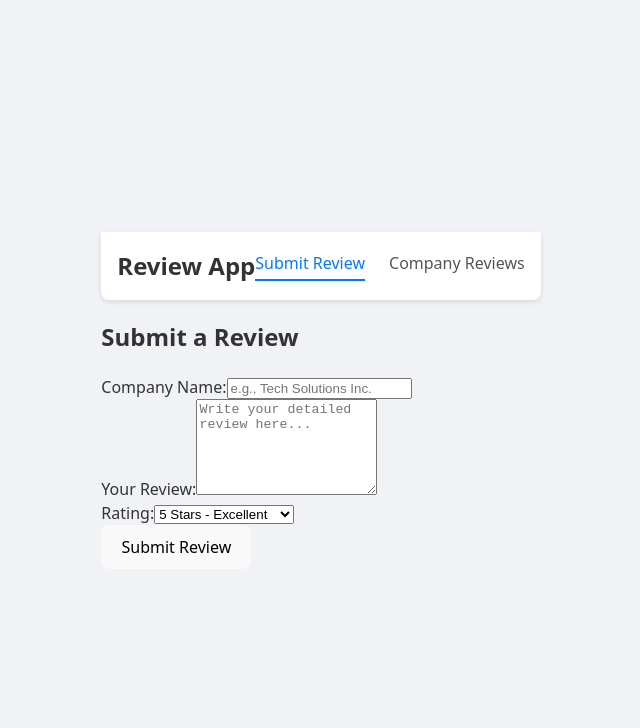
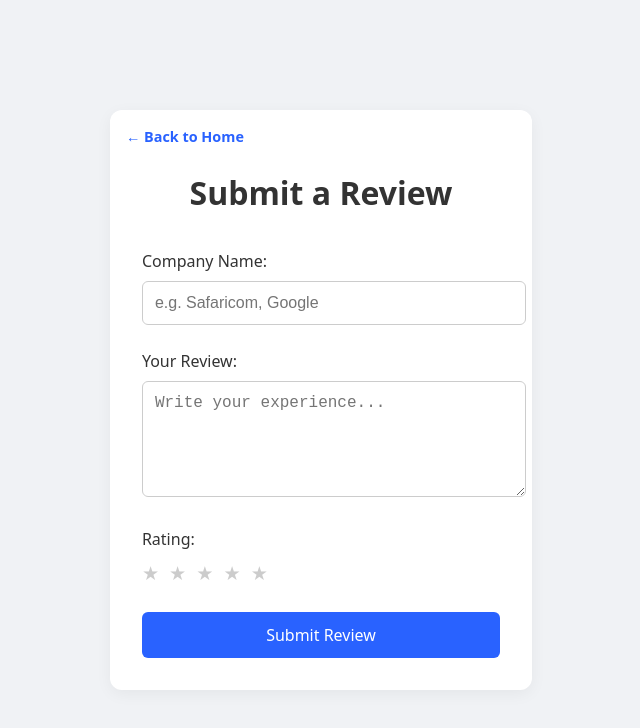
Before and after one commit to ChristineMuchiri/CorpRate, a React (Vite) app in the folder company-review-front/: page /submit-review in a window 1280 px wide. Shown: the top 728 px of the page, without its empty margins (319-959 px from the left). Built offline with nearby package versions, Linux system fonts and the light colour scheme.

Commit message:
submit review

```diff
--- a/company-review-front/src/App.jsx
+++ b/company-review-front/src/App.jsx
@@ -2,7 +2,6 @@ import React from 'react'
 import { BrowserRouter as Router, Routes, Route } from 'react-router-dom';
 import './App.css'
 import Home from './pages/Home'
-import Navbar from './components/Navbar';
 import SubmitReview from './pages/SubmitReview';
 import CompanyReviews from './pages/CompanyReviews';
 
@@ -12,7 +11,6 @@ function App() {
   return (
     <Router>
       <div className='app-container'>
-        <Navbar />
         <main className='main-content'>
           <Routes>
             <Route path="/" element={<Home />} />
--- a/company-review-front/src/pages/SubmitReview.css
+++ b/company-review-front/src/pages/SubmitReview.css
@@ -1,66 +1,113 @@
-.submit-container {
+/* src/pages/SubmitReview.css */
+
+.review-container {
   max-width: 600px;
-  margin: 2rem auto;
-  padding: 2rem;
+  margin: 4rem auto;
   background-color: white;
-  box-shadow: 0 4px 12px rgba(0, 0, 0, 0.1);
-  border-radius: 10px;
+  padding: 2.5rem;
+  border-radius: 12px;
+  box-shadow: 0 10px 25px rgba(0, 0, 0, 0.07);
+  font-family: system-ui, sans-serif;
+  position: relative;
+  opacity: 0;
+  animation: fadeIn 0.6s ease-out forwards;
 }
 
-.submit-title {
-  font-size: 2rem;
-  font-weight: bold;
-  text-align: center;
-  color: #333;
-  margin-bottom: 1.5rem;
-}
-
-.submit-form {
-  display: flex;
-  flex-direction: column;
-  gap: 1.5rem;
-}
-
-.form-group {
-  display: flex;
-  flex-direction: column;
-}
-
-.form-group label {
-  margin-bottom: 0.5rem;
-  color: #333;
+.back-button {
+  position: absolute;
+  top: 1rem;
+  left: 1rem;
+  font-size: 0.9rem;
+  color: #2962ff;
+  text-decoration: none;
   font-weight: 600;
 }
 
-.form-group input,
-.form-group textarea,
-.form-group select {
-  padding: 0.75rem 1rem;
-  font-size: 1rem;
-  border-radius: 6px;
-  border: 1px solid #ccc;
-  outline: none;
+.back-button:hover {
+  text-decoration: underline;
 }
 
-.form-group input:focus,
-.form-group textarea:focus,
-.form-group select:focus {
-  border-color: #007bff;
-  box-shadow: 0 0 0 2px rgba(0, 123, 255, 0.2);
+.review-title {
+  text-align: center;
+  font-size: 2rem;
+  margin-bottom: 2rem;
+  color: #222;
 }
 
-.submit-button {
-  background-color: #007bff;
+.review-form {
+  animation: slideIn 0.7s ease-out forwards;
+  transform: translateY(30px);
+  opacity: 0;
+}
+
+.review-form label {
+  display: block;
+  margin-bottom: 1.5rem;
+  color: #333;
+  font-weight: 500;
+}
+
+.review-form input[type="text"],
+.review-form textarea {
+  width: 100%;
+  padding: 12px;
+  font-size: 1rem;
+  border: 1px solid #ccc;
+  border-radius: 6px;
+  margin-top: 0.5rem;
+  resize: vertical;
+}
+
+.review-form button {
+  background-color: #2962ff;
   color: white;
-  padding: 0.9rem 1.5rem;
+  padding: 12px 20px;
   border: none;
   border-radius: 6px;
   font-size: 1rem;
-  font-weight: bold;
   cursor: pointer;
   transition: background-color 0.3s ease;
+  display: block;
+  width: 100%;
+  margin-top: 1rem;
 }
 
-.submit-button:hover {
-  background-color: #0056b3;
+.review-form button:hover {
+  background-color: #0039cb;
 }
+
+.star-rating {
+  display: flex;
+  gap: 10px;
+  margin-top: 0.5rem;
+  font-size: 1.8rem;
+  cursor: pointer;
+}
+
+.star {
+  color: #ccc;
+  transition: color 0.2s ease;
+}
+
+.star.filled {
+  color: #facc15;
+}
+
+.star:hover,
+.star:hover ~ .star {
+  color: #facc15;
+}
+
+/* Animations */
+@keyframes fadeIn {
+  to {
+    opacity: 1;
+  }
+}
+
+@keyframes slideIn {
+  to {
+    transform: translateY(0);
+    opacity: 1;
+  }
+}
--- a/company-review-front/src/pages/SubmitReview.jsx
+++ b/company-review-front/src/pages/SubmitReview.jsx
@@ -1,102 +1,75 @@
+// src/pages/SubmitReview.jsx
 import React, { useState } from 'react';
-import axios from 'axios';
+import './SubmitReview.css';
+import { Link } from 'react-router-dom';
 
 function SubmitReview() {
   const [company, setCompany] = useState('');
   const [review, setReview] = useState('');
-    const [rating, setRating] = useState('5');
-    const [isSubmitting, setIsSubmitting] = useState(false);
-    const [error, setError] = useState(null);
-    const [success, setSuccess] = useState(false);
+  const [rating, setRating] = useState(0);
 
-    const handleSubmit = async (e) => {
+  const handleSubmit = (e) => {
     e.preventDefault();
-        setIsSubmitting(true);
-        setError(null);
     const reviewData = {
       company,
       review,
-            rating: parseInt(rating, 10),
+      rating,
+      date: new Date().toISOString().slice(0, 10),
     };
-        console.log('Review Submitted:', reviewData);
-
-        try {
-            const localApiUrl = 'http://127.0.0.1:3000/review';
-
-            const response = await axios.post(localApiUrl, reviewData, {
-                headers: {
-                    'Content-Type': 'application/json'
-                }
-            });
-            console.log('API Response:', response.data)
-            setSuccess(true);
+    console.log('Review submitted:', reviewData);
+    alert('Review submitted! Check the console.');
     setCompany('');
     setReview('');
-            setRating('5');
-        } catch (err) {
-            console.error('Error submitting review:', err);
-            setError(err.response?.data?.message || 'Failed to submit review')
-        } finally {
-            setIsSubmitting(false);
-        }
+    setRating(0);
   };
 
   return (
-        <div className="submit-container">
-            <h2 className="submit-title">Submit a Review</h2>
-            {error && <div className="error-message">{error}</div>}
-            {success && <div className="success-message">Review submitted successfully!</div>}
+    <div className="review-container fade-in">
+      <Link to="/" className="back-button">← Back to Home</Link>
 
-            <form onSubmit={handleSubmit} className="submit-form">
-                <div className="form-group">
-                    <label htmlFor="company">Company Name:</label>
+      <h2 className="review-title">Submit a Review</h2>
+      <form onSubmit={handleSubmit} className="review-form slide-in">
+        <label>
+          Company Name:
           <input
             type="text"
-                        id="company"
             value={company}
             onChange={(e) => setCompany(e.target.value)}
-                        placeholder="e.g., Tech Solutions Inc."
             required
+            placeholder="e.g. Safaricom, Google"
           />
-                </div>
+        </label>
 
-                <div className="form-group">
-                    <label htmlFor="review">Your Review:</label>
+        <label>
+          Your Review:
           <textarea
-                        id="review"
             value={review}
             onChange={(e) => setReview(e.target.value)}
-                        rows="6"
-                        placeholder="Write your detailed review here..."
             required
-                    ></textarea>
+            rows="5"
+            placeholder="Write your experience..."
+          />
+        </label>
+
+        <label>
+          Rating:
+          <div className="star-rating">
+            {[1, 2, 3, 4, 5].map((star) => (
+              <span
+                key={star}
+                className={`star ${star <= rating ? 'filled' : ''}`}
+                onClick={() => setRating(star)}
+              >
+                ★
+              </span>
+            ))}
           </div>
+        </label>
 
-                <div className="form-group">
-                    <label htmlFor="rating">Rating:</label>
-                    <select
-                        id="rating"
-                        value={rating}
-                        onChange={(e) => setRating(e.target.value)}
-                        required
-                    >
-                        <option value="5">5 Stars - Excellent</option>
-                        <option value="4">4 Stars - Very Good</option>
-                        <option value="3">3 Stars - Good</option>
-                        <option value="2">2 Stars - Fair</option>
-                        <option value="1">1 Star - Poor</option>
-                    </select>
-                </div>
-
-                <button
-                    type="submit"
-                    className="submit-button"
-                    disabled={isSubmitting}
-                >
-                    {isSubmitting ? 'Submitting...' : 'Submit Review'}
-                </button>
+        <button type="submit">Submit Review</button>
       </form>
     </div>
   );
 }
+
 export default SubmitReview;
```
Lines whose indentation alone changed are shown as unchanged.
